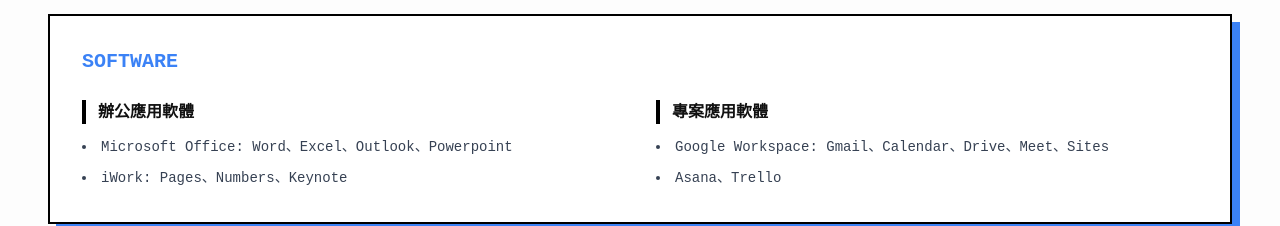
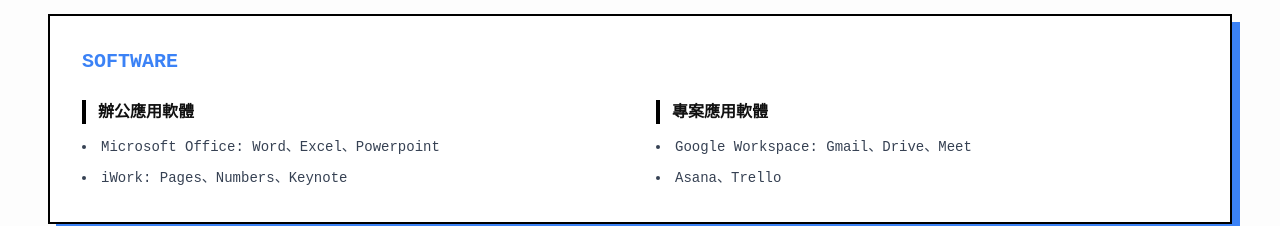
Before and after one commit to a111182102-svg/-, a React (Vite) app: page / in a window 1280 px wide. Shown: the part 2820-3046 px from the top of the page. Built offline with nearby package versions, Linux system fonts and the light colour scheme.

Commit message:
Update constants.ts

```diff
--- a/src/constants.ts
+++ b/src/constants.ts
@@ -73,14 +73,14 @@
     {
       category: '辦公應用軟體',
       items: [
-        'Microsoft Office: Word、Excel、Outlook、Powerpoint',
+        'Microsoft Office: Word、Excel、Powerpoint',
         'iWork: Pages、Numbers、Keynote'
       ]
     },
     {
       category: '專案應用軟體',
       items: [
-        'Google Workspace: Gmail、Calendar、Drive、Meet、Sites',
+        'Google Workspace: Gmail、Drive、Meet',
         'Asana、Trello'
       ]
     }
```
